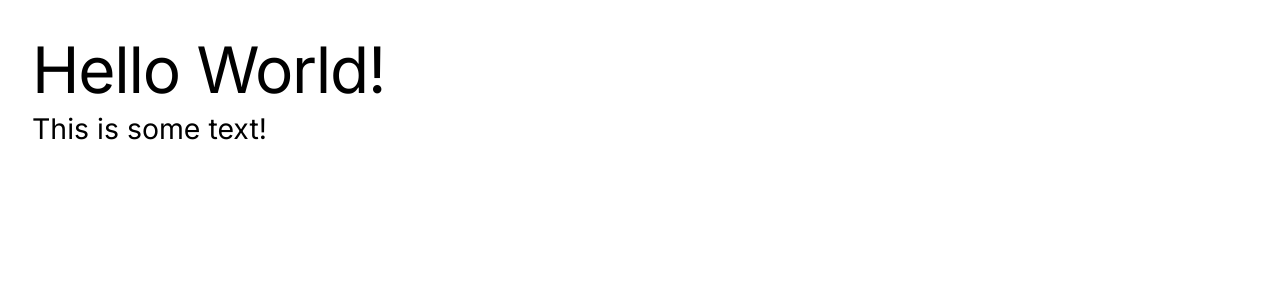
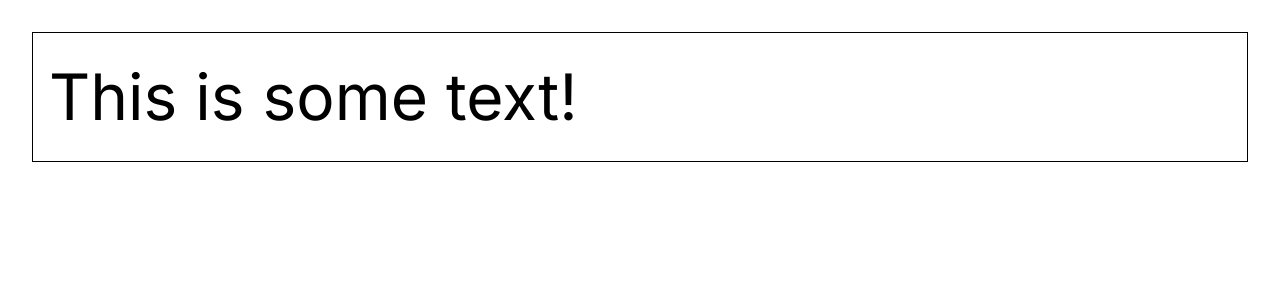
Before and after one commit to brijr/ds, a Next.js app: page / in a window 1280 px wide. Shown: the top 300 px of the page. Built offline with nearby package versions, Linux system fonts and the light colour scheme.

Commit message:
refactor Home component; introduce TypeWrapper for dynamic heading rendering and update structure

```diff
--- a/src/app/page.tsx
+++ b/src/app/page.tsx
@@ -1,8 +1,27 @@
 export default function Home() {
   return (
     <main className="p-8">
-      <h1>Hello World!</h1>
-      <p className="text-xl">This is some text!</p>
+      <TypeWrapper type="h1">
+        <p>This is some text!</p>
+      </TypeWrapper>
     </main>
   );
 }
+
+const TypeWrapper = ({
+  children,
+  type,
+}: {
+  children: React.ReactNode;
+  type: string;
+}) => {
+  return (
+    <div className="p-4 border">
+      {type === "h1" && <h1>{children}</h1>}
+      {type === "h2" && <h2>{children}</h2>}
+      {type === "h3" && <h3>{children}</h3>}
+      {type === "h4" && <h4>{children}</h4>}
+      {type === "h5" && <h5>{children}</h5>}
+    </div>
+  );
+};
```
